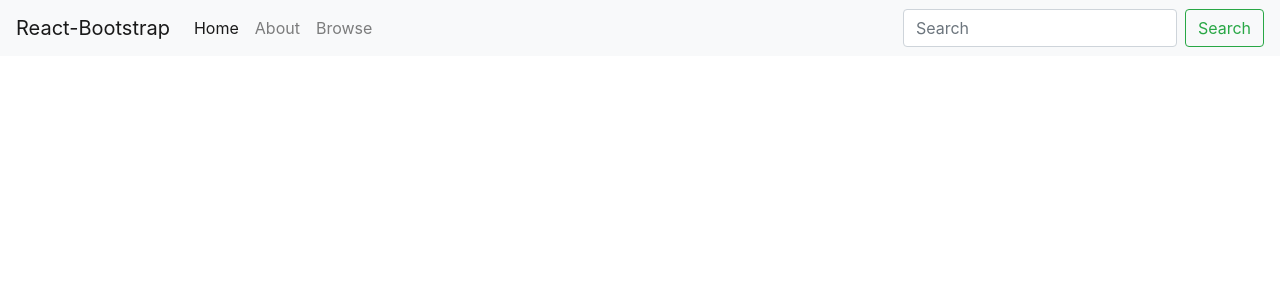
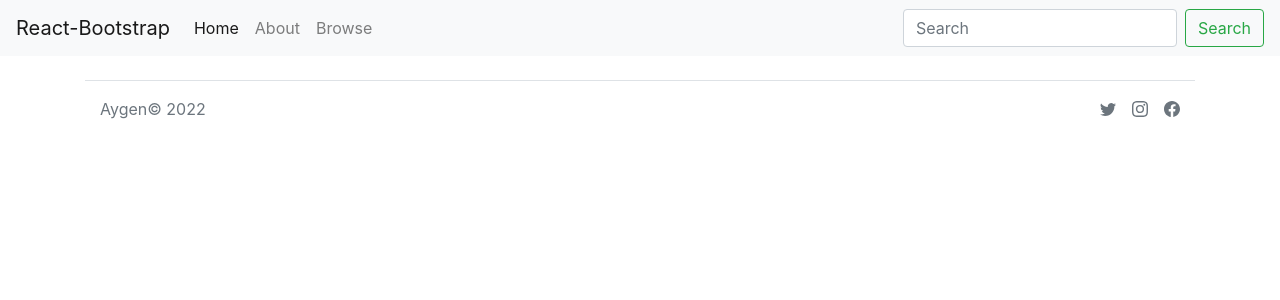
Before and after one commit to aygenyucel/w9-d2-react-app, a React (Create React App) app: page / in a window 1280 px wide. Shown: the top 300 px of the page. Built offline with nearby package versions, Linux system fonts and the light colour scheme.

Commit message:
Created Footer component

```diff
--- a/package.json
+++ b/package.json
@@ -9,6 +9,7 @@
     "bootstrap": "^4.6.1",
     "react": "^18.2.0",
     "react-bootstrap": "^1.6.4",
+    "react-bootstrap-icons": "^1.10.2",
     "react-dom": "^18.2.0",
     "react-scripts": "5.0.1",
     "web-vitals": "^2.1.4"
--- a/src/App.js
+++ b/src/App.js
@@ -1,11 +1,13 @@
 import "./App.css";
 import "bootstrap/dist/css/bootstrap.min.css";
 import MyNavbar from "./components/MyNavbar";
+import Myfooter from "./components/MyFooter";
 
 function App() {
   return (
     <div className="App">
       <MyNavbar />
+      <Myfooter />
     </div>
   );
 }
--- a/src/components/MyFooter.jsx
+++ b/src/components/MyFooter.jsx
@@ -0,0 +1,48 @@
+import { Component } from "react";
+import * as Icon from "react-bootstrap-icons";
+
+class Myfooter extends Component {
+  render() {
+    return (
+      <>
+        <div className="container">
+          <footer className="d-flex justify-content-between align-items-center py-3 my-4 border-top">
+            <div className="col-md-4 d-flex align-items-center">
+              <div className=" d-flex align-items-center w-100">
+                <a
+                  href="/"
+                  className="mb-3 me-2 mb-md-0 text-muted text-decoration-none lh-1"
+                >
+                  Aygen
+                </a>
+                <span className="mb-3 mb-md-0 text-muted ">© 2022</span>
+              </div>
+            </div>
+
+            <div className="d-flex justify-content-end w-100">
+              <ul className="nav col-md-4 justify-content-end list-unstyled d-flex flex-row">
+                <li className="ms-3 ml-3">
+                  <a href="#" className="text-muted d-flex align-items-center">
+                    <Icon.Twitter />
+                  </a>
+                </li>
+                <li className="ms-3 ml-3">
+                  <a href="#" className="text-muted d-flex align-items-center">
+                    <Icon.Instagram />
+                  </a>
+                </li>
+                <li className="ms-3 ml-3">
+                  <a href="#" className="text-muted d-flex align-items-center">
+                    <Icon.Facebook />
+                  </a>
+                </li>
+              </ul>
+            </div>
+          </footer>
+        </div>
+      </>
+    );
+  }
+}
+
+export default Myfooter;
```
Also changed, not shown: 1 other file (tests, documents, lock files or other folders).
